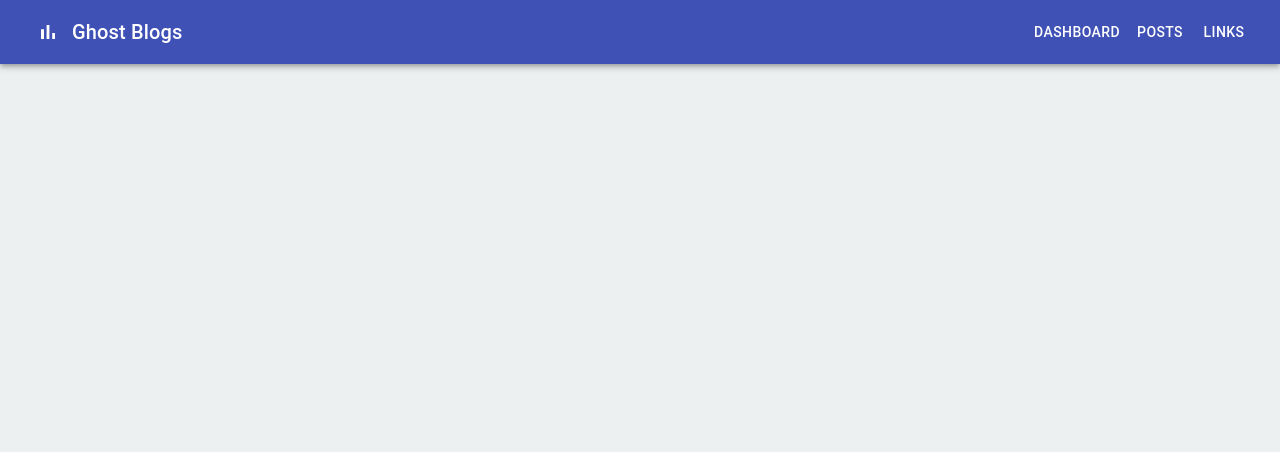
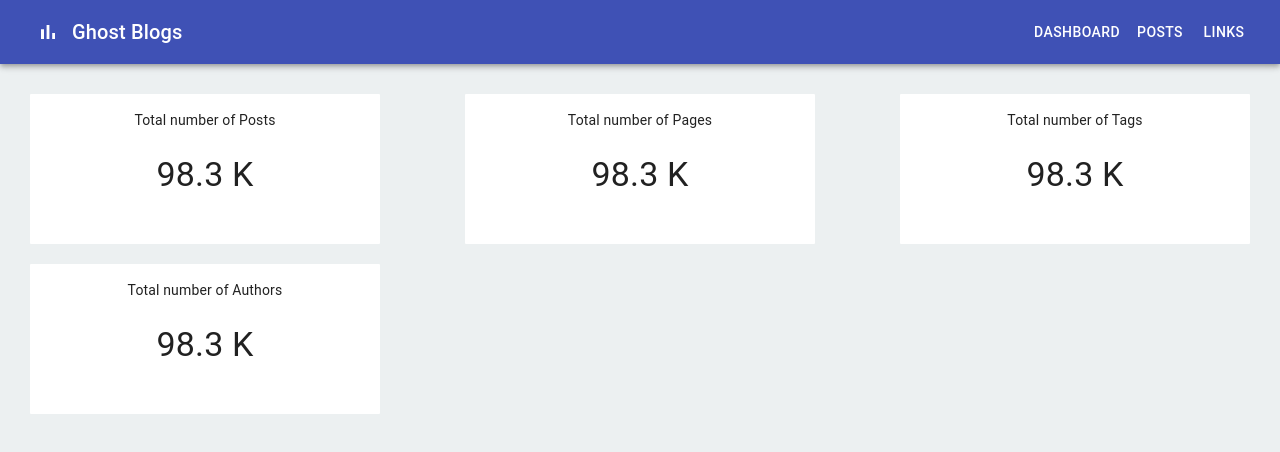
Before and after one commit to Jayesh-Devadiga/Ghost-Blogs, a React (Create React App) app: page / in a window 1280 px wide. Shown: the top 452 px of the page. Built offline with nearby package versions, Linux system fonts and the light colour scheme.

Commit message:
Add info Cards

```diff
--- /dev/null
+++ b/src/components/Dashboard.js
@@ -0,0 +1,15 @@
+import React from "react";
+import DataCard from "./DataCard";
+
+const Dashboard = () => {
+  return (
+    <div style={{ display: "flex", justifyContent: "space-between", padding: "20px", flexWrap: "wrap" }}>
+      <DataCard info="Total number of Posts" />
+      <DataCard info="Total number of Pages" />
+      <DataCard info="Total number of Tags" />
+      <DataCard info="Total number of Authors" />
+    </div>
+  );
+};
+
+export default Dashboard;
--- /dev/null
+++ b/src/components/DataCard.js
@@ -0,0 +1,27 @@
+import React from "react";
+import { TrendingUp } from "@material-ui/icons";
+import { Box } from "@material-ui/core";
+
+const DataCard = ({ info }) => {
+  return (
+    <div>
+      <Box
+        sx={{
+          flexGrow: 1,
+          bgcolor: "background.paper",
+          boxShadow: 1,
+          borderRadius: 1,
+          p: 2,
+          minWidth: 350,
+          minHeight: 150,
+          margin: 10,
+        }}
+      >
+        <Box sx={{ color: "text.secondary", textAlign: "center" }}>{info}</Box>
+        <Box sx={{ color: "text.primary", fontSize: 34, fontWeight: "medium", textAlign: "center", padding: 20 }}>98.3 K</Box>
+      </Box>
+    </div>
+  );
+};
+
+export default DataCard;
--- a/src/components/Home.js
+++ b/src/components/Home.js
@@ -1,5 +1,6 @@
 import { CssBaseline } from "@material-ui/core";
 import React from "react";
+import Dashboard from "./Dashboard";
 import TitleBar from "./TitleBar";
 
 const Home = () => {
@@ -7,6 +8,9 @@
     <div style={{ background: "#ecf0f1", height: "100vh" }}>
       <CssBaseline />
       <TitleBar />
+      {/* <div style={{ display: "flex", justifyContent: "space-between", padding: "20px", flexWrap: "wrap" }}> */}
+      <Dashboard />
+      {/* </div> */}
     </div>
   );
 };
```
Also changed, not shown: src/components/Dasboard.js (deleted).
